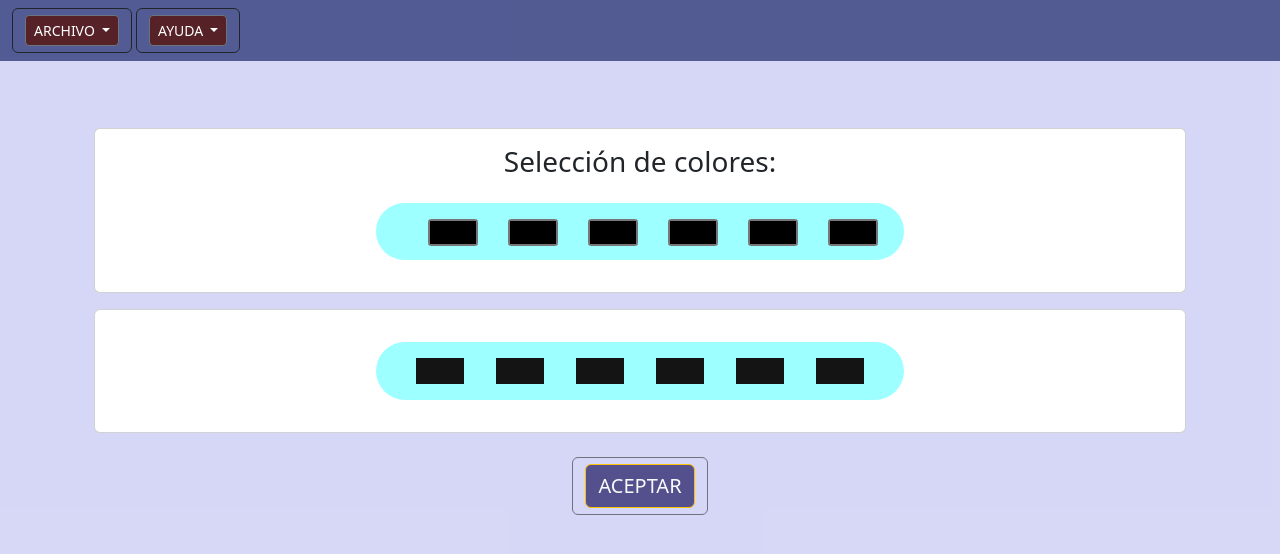
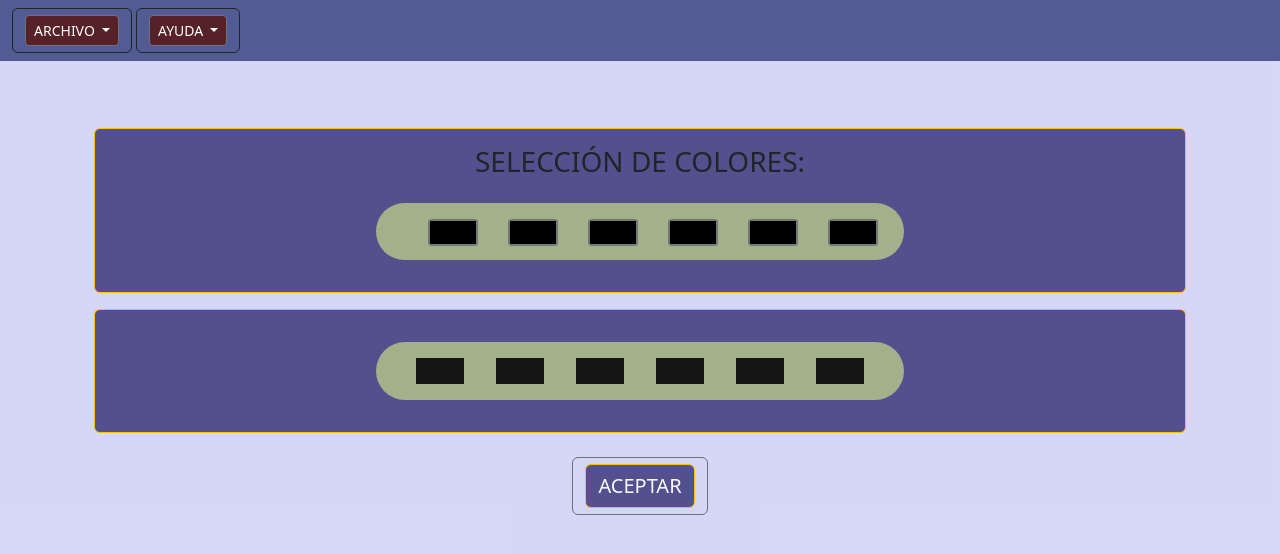
Before and after one commit to jorgemctin/Game-MasterMind, a plain HTML site: page pages/colors.html in a window 1280 px wide. Drawn offline with nearby package versions, Linux system fonts and the light colour scheme.

Commit message:
chenge BG in all the pages

```diff
--- a/css/colors.css
+++ b/css/colors.css
@@ -16,12 +16,12 @@
 }
 
 .bordercolor1{
-    /* height: 8em; */
+
     width: 33em;
     display: flex;
     justify-content: center;
     align-items: center;
-    background-color: rgba(0, 255, 255, 0.386);
+    background-color: rgba(213, 238, 138, 0.621);
     border-radius: 2em;
 }
 
--- a/pages/colors.html
+++ b/pages/colors.html
@@ -46,9 +46,9 @@
             <!-- COLORPICKER -->
         <div class="topcolor"></div>
         <div class="container">
-            <div class="card">
+            <div class="card border-warning" style="background-color:#1a155fb0;">
                 <div class="card-body text-center">
-                    <h3>Selección de colores:</h3>
+                    <h3>SELECCIÓN DE COLORES:</h3>
                 <div class="card-body d-flex justify-content-center">
                     <div class="bordercolor1">
                         <div class="row d-flex justify-content-start">
@@ -79,7 +79,7 @@
 
         <!-- COLOR SELECTED -->
     <div class="container">
-        <div class="card mt-3">
+        <div class="card border-warning mt-3" style="background-color:#1a155fb0;">
             <div class="card-body text-center">
                     <div class="card-body d-flex justify-content-center">
                         <div class="bordercolor1">
```
Also changed, not shown: css/game.css (+5 -12 lines), pages/game.html (+9 -9 lines).
